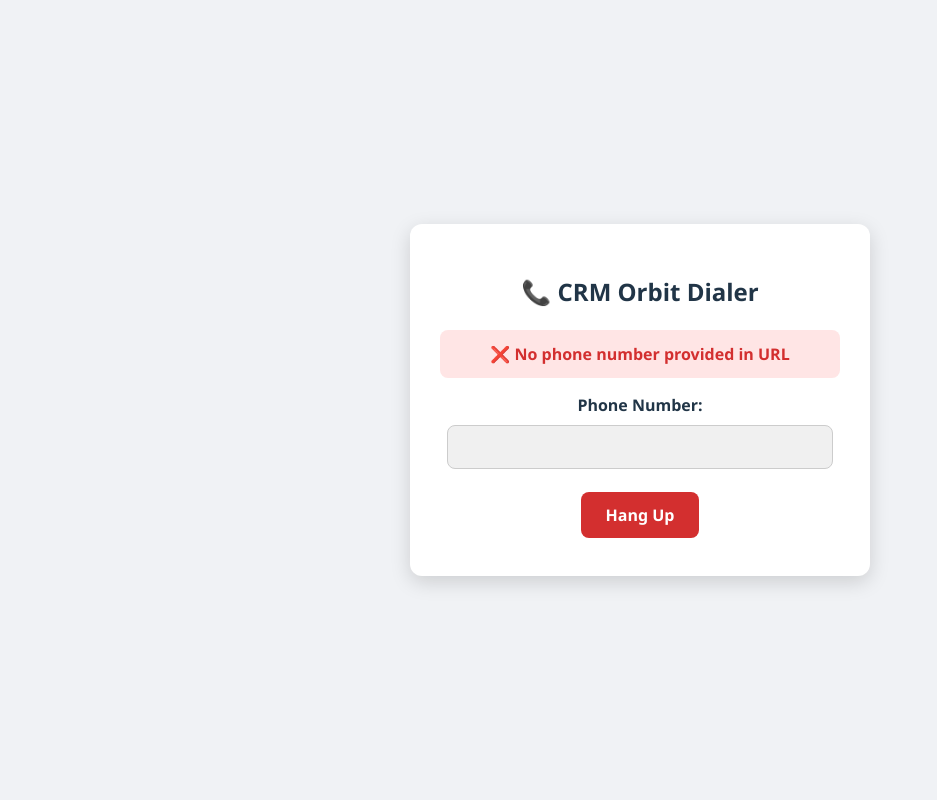
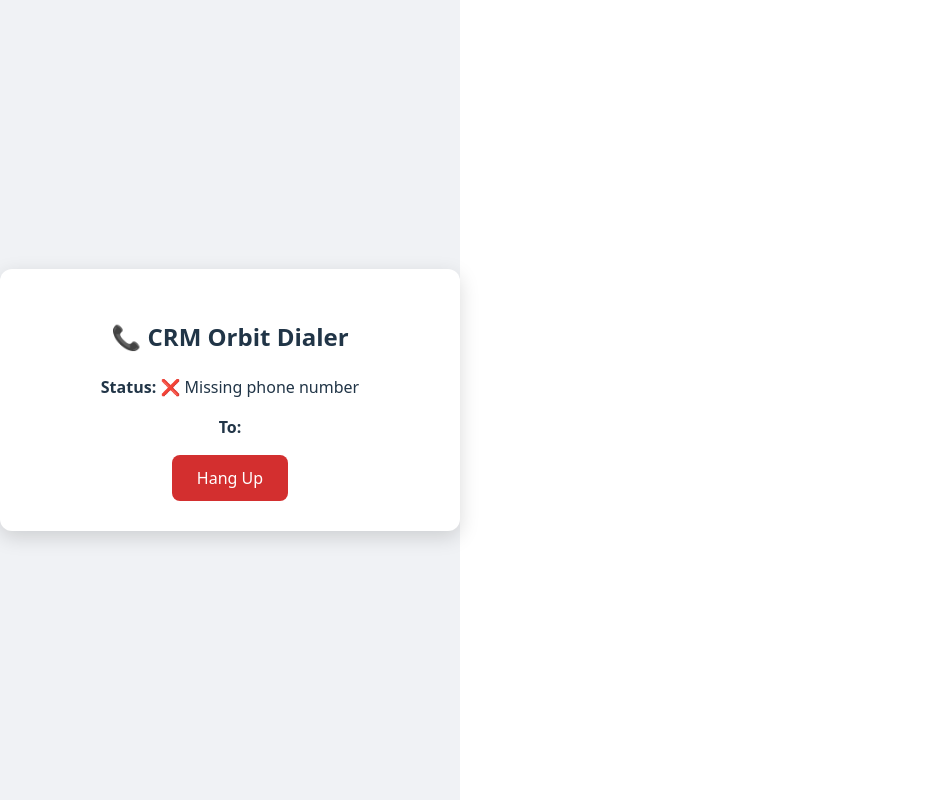
Before and after one commit to rekksu/twilio-dialer, a React (Vite) app: page / in a window 1280 px wide. Shown: the whole page, without its empty margins (0-937 px from the left). Built offline with nearby package versions, Linux system fonts and the light colour scheme.

Commit message:
stable commit 9.9

```diff
--- a/src/App.jsx
+++ b/src/App.jsx
@@ -9,8 +9,6 @@
 export default function App() {
   const [status, setStatus] = useState("Initializing...");
   const [phoneNumber, setPhoneNumber] = useState("");
-  const [customerId, setCustomerId] = useState(null);
-  const [orgId, setOrgId] = useState(null);
   const [isHangupEnabled, setIsHangupEnabled] = useState(false);
   const [callDuration, setCallDuration] = useState(0);
 
@@ -19,27 +17,29 @@
   const timerRef = useRef(null);
   const startedAtRef = useRef(null);
 
-  // Save call log to backend
-  const saveCallLog = async (statusStr, reason, duration, start, end, toNumber) => {
-    if (!toNumber || !statusStr) return; // Prevent 400 Bad Request
-    try {
+  // ✅ IMPORTANT: refs (not state)
+  const customerIdRef = useRef(null);
+  const orgIdRef = useRef(null);
+  const hasSavedRef = useRef(false);
+
+  const saveCallLog = async (statusStr, reason, duration, start, end, to) => {
+    if (!to || !statusStr || hasSavedRef.current) return;
+    hasSavedRef.current = true;
+
     await fetch(CALL_LOG_FUNCTION_URL, {
       method: "POST",
       headers: { "Content-Type": "application/json" },
       body: JSON.stringify({
-          to: toNumber,
+        to,
         status: statusStr,
         reason,
-          customerId,
-          orgId,
+        customerId: customerIdRef.current,
+        orgId: orgIdRef.current,
         startedAt: start ? new Date(start).toISOString() : null,
         endedAt: end ? new Date(end).toISOString() : null,
         durationSeconds: duration,
       }),
     });
-    } catch (err) {
-      console.error("Save call log failed:", err);
-    }
   };
 
   const formatPhoneNumber = (num) => {
@@ -48,193 +48,118 @@
     return cleaned;
   };
 
-  const checkMic = async () => {
-    try {
-      const stream = await navigator.mediaDevices.getUserMedia({ audio: true });
-      stream.getTracks().forEach((t) => t.stop());
-      return true;
-    } catch {
-      setStatus("❌ Microphone access denied");
-      return false;
-    }
-  };
-
-  const startLiveTimer = () => {
+  const startTimer = () => {
     timerRef.current = setInterval(() => {
-      const now = Date.now();
-      setCallDuration(Math.floor((now - startedAtRef.current) / 1000));
+      setCallDuration(Math.floor((Date.now() - startedAtRef.current) / 1000));
     }, 1000);
   };
 
-  const stopLiveTimer = () => {
+  const stopTimer = () => {
     if (timerRef.current) clearInterval(timerRef.current);
-    timerRef.current = null;
   };
 
-  const hangup = () => {
-    if (callRef.current) callRef.current.disconnect();
-    setIsHangupEnabled(false);
-  };
+  useEffect(() => {
+    const params = new URLSearchParams(window.location.search);
 
-  // Auto-call on page load
-  useEffect(() => {
-    const urlParams = new URLSearchParams(window.location.search);
-    const toNumber = urlParams.get("to") || "";
-    setPhoneNumber(toNumber);
-    setCustomerId(urlParams.get("customerId"));
-    setOrgId(urlParams.get("orgId"));
-    setStatus("Initializing auto-call...");
+    const to = params.get("to");
+    customerIdRef.current = params.get("customerId");
+    orgIdRef.current = params.get("orgId");
 
-    document.documentElement.style.height = "100%";
-    document.body.style.height = "100%";
-    document.body.style.margin = "0";
+    setPhoneNumber(to || "");
 
-    if (!toNumber) {
-      setStatus("❌ No phone number provided in URL");
+    if (!to) {
+      setStatus("❌ Missing phone number");
       return;
     }
 
-    const initAndCall = async () => {
-      const micOk = await checkMic();
-      if (!micOk) return;
-
-      setStatus("Fetching token...");
+    const initCall = async () => {
       const tokenRes = await fetch(`${CLOUD_FUNCTION_URL}?identity=agent`);
       const { token } = await tokenRes.json();
 
       const device = new Device(token, { enableRingingState: true });
       deviceRef.current = device;
 
-      const audioEl = new Audio();
-      audioEl.autoplay = true;
-      device.audio.incoming(audioEl);
-
-      device.on("error", (err) => {
-        console.error(err);
-        setStatus("❌ Device error: " + err.message);
+      const call = await device.connect({
+        params: { To: formatPhoneNumber(to) },
       });
 
-      setStatus("✅ Device ready");
+      callRef.current = call;
       setIsHangupEnabled(true);
+      setStatus("📞 Ringing...");
 
-      // Start the outbound call automatically
-      const call = await device.connect({ params: { To: formatPhoneNumber(toNumber) } });
-      callRef.current = call;
-
-      call.on("ringing", () => setStatus("📞 Ringing..."));
       call.on("accept", () => {
         startedAtRef.current = Date.now();
-        startLiveTimer();
-        setStatus("✅ Connected!");
+        startTimer();
+        setStatus("✅ Connected");
       });
+
       call.on("disconnect", () => {
-        stopLiveTimer();
+        stopTimer();
         const end = Date.now();
-        const dur = startedAtRef.current ? Math.floor((end - startedAtRef.current) / 1000) : 0;
-        saveCallLog("ended", null, dur, startedAtRef.current, end, toNumber);
+        const dur = startedAtRef.current
+          ? Math.floor((end - startedAtRef.current) / 1000)
+          : 0;
+
+        saveCallLog("ended", null, dur, startedAtRef.current, end, to);
+        setStatus("📴 Call ended");
         setIsHangupEnabled(false);
-        setStatus("📴 Call ended");
       });
+
       call.on("error", (err) => {
-        stopLiveTimer();
+        stopTimer();
         const end = Date.now();
-        const dur = startedAtRef.current ? Math.floor((end - startedAtRef.current) / 1000) : 0;
-        saveCallLog("failed", err.message, dur, startedAtRef.current, end, toNumber);
+        const dur = startedAtRef.current
+          ? Math.floor((end - startedAtRef.current) / 1000)
+          : 0;
+
+        saveCallLog("failed", err.message, dur, startedAtRef.current, end, to);
+        setStatus("❌ Call failed");
         setIsHangupEnabled(false);
-        setStatus("❌ Call failed");
       });
     };
 
-    initAndCall();
+    initCall();
   }, []);
 
-  // --- STYLES ---
-  const containerStyle = {
-    position: "fixed",
-    top: 0,
-    left: 0,
-    width: "100vw",
+  const hangup = () => {
+    callRef.current?.disconnect();
+  };
+
+  return (
+    <div style={{
       height: "100vh",
       display: "flex",
       justifyContent: "center",
       alignItems: "center",
-    background: "#f0f2f5",
-    zIndex: 9999,
-  };
-
-  const cardStyle = {
+      background: "#f0f2f5"
+    }}>
+      <div style={{
         width: 400,
         padding: 30,
         borderRadius: 12,
-    boxShadow: "0 6px 20px rgba(0,0,0,0.15)",
         background: "#fff",
         textAlign: "center",
-    fontFamily: "Segoe UI, sans-serif",
-  };
-
-  const statusStyle = {
-    padding: 12,
-    borderRadius: 8,
-    margin: "15px 0",
-    fontWeight: "bold",
-    background:
-      status.includes("❌")
-        ? "#ffe5e5"
-        : status.includes("✅")
-        ? "#e5ffe5"
-        : "#e0e0e0",
-    color:
-      status.includes("❌") ? "#d32f2f" : status.includes("✅") ? "#2e7d32" : "#000",
-  };
-
-  const buttonStyle = {
+        boxShadow: "0 6px 20px rgba(0,0,0,.15)"
+      }}>
+        <h2>📞 CRM Orbit Dialer</h2>
+        <p><strong>Status:</strong> {status}</p>
+        <p><strong>To:</strong> {phoneNumber}</p>
+        {isHangupEnabled && <p>⏱ {callDuration}s</p>}
+        <button
+          onClick={hangup}
+          disabled={!isHangupEnabled}
+          style={{
             padding: "12px 25px",
-    margin: "8px",
-    borderRadius: "8px",
-    border: "none",
-    cursor: "pointer",
-    fontWeight: "bold",
-    fontSize: 16,
-    transition: "all 0.2s",
-  };
-
-  const hangupButtonStyle = {
-    ...buttonStyle,
             background: "#d32f2f",
             color: "#fff",
-  };
-
-  const inputStyle = {
-    padding: 12,
-    width: "90%",
+            border: "none",
             borderRadius: 8,
-    border: "1px solid #ccc",
-    fontSize: 16,
-    marginBottom: 15,
-    backgroundColor: "#f0f0f0",
-    color: "#555",
-  };
-
-  return (
-    <div style={containerStyle}>
-      <div style={cardStyle}>
-        <h2>📞 CRM Orbit Dialer</h2>
-
-        <div style={statusStyle}>{status}</div>
-
-        <label style={{ fontWeight: "bold", display: "block", marginBottom: 8 }}>
-          Phone Number:
-        </label>
-        <input type="text" value={phoneNumber} readOnly style={inputStyle} />
-
-        {isHangupEnabled && <p style={{ fontWeight: "bold" }}>⏱ Duration: {Math.floor(callDuration)}s</p>}
-
-        <div>
-          <button style={hangupButtonStyle} onClick={hangup} disabled={!isHangupEnabled}>
+            cursor: "pointer"
+          }}
+        >
           Hang Up
         </button>
       </div>
     </div>
-    </div>
   );
 }
```
Lines whose indentation alone changed are shown as unchanged.
